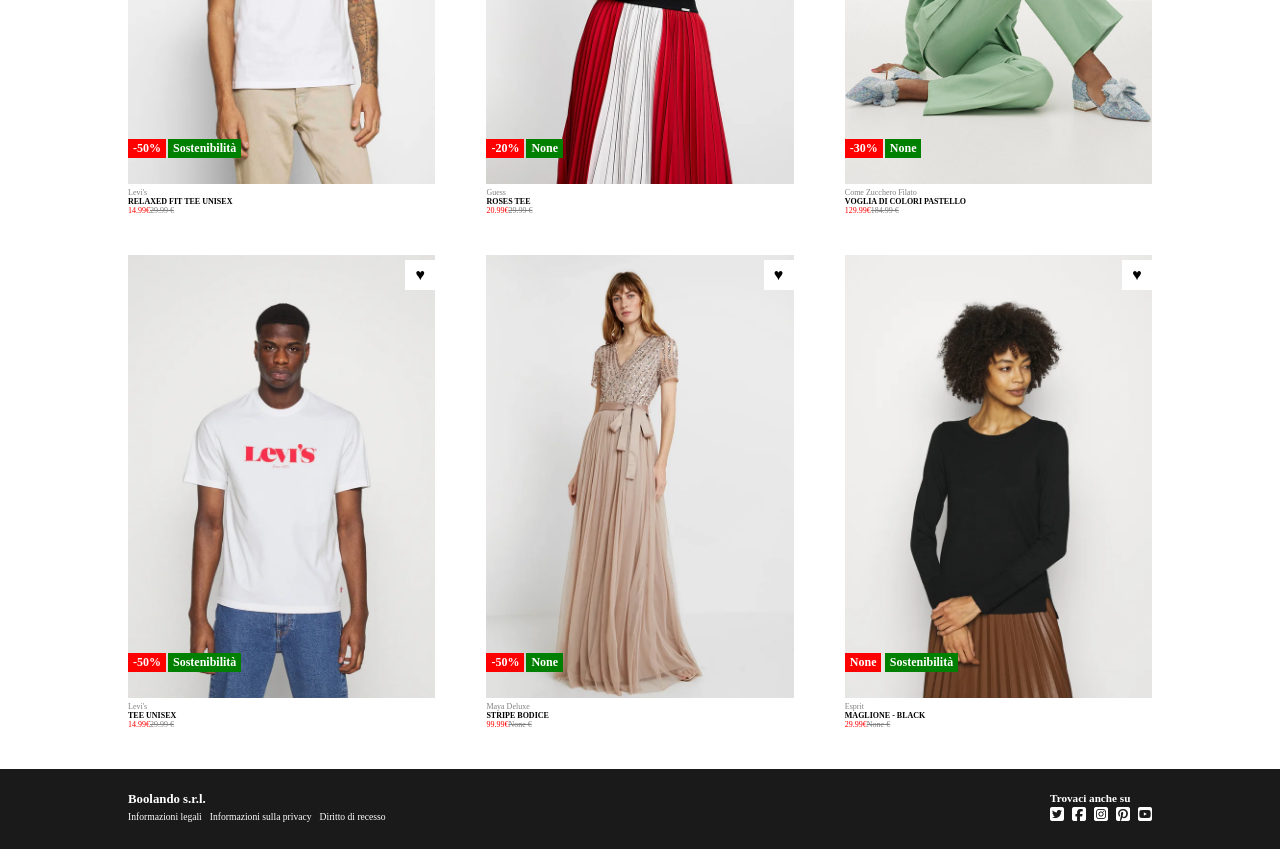
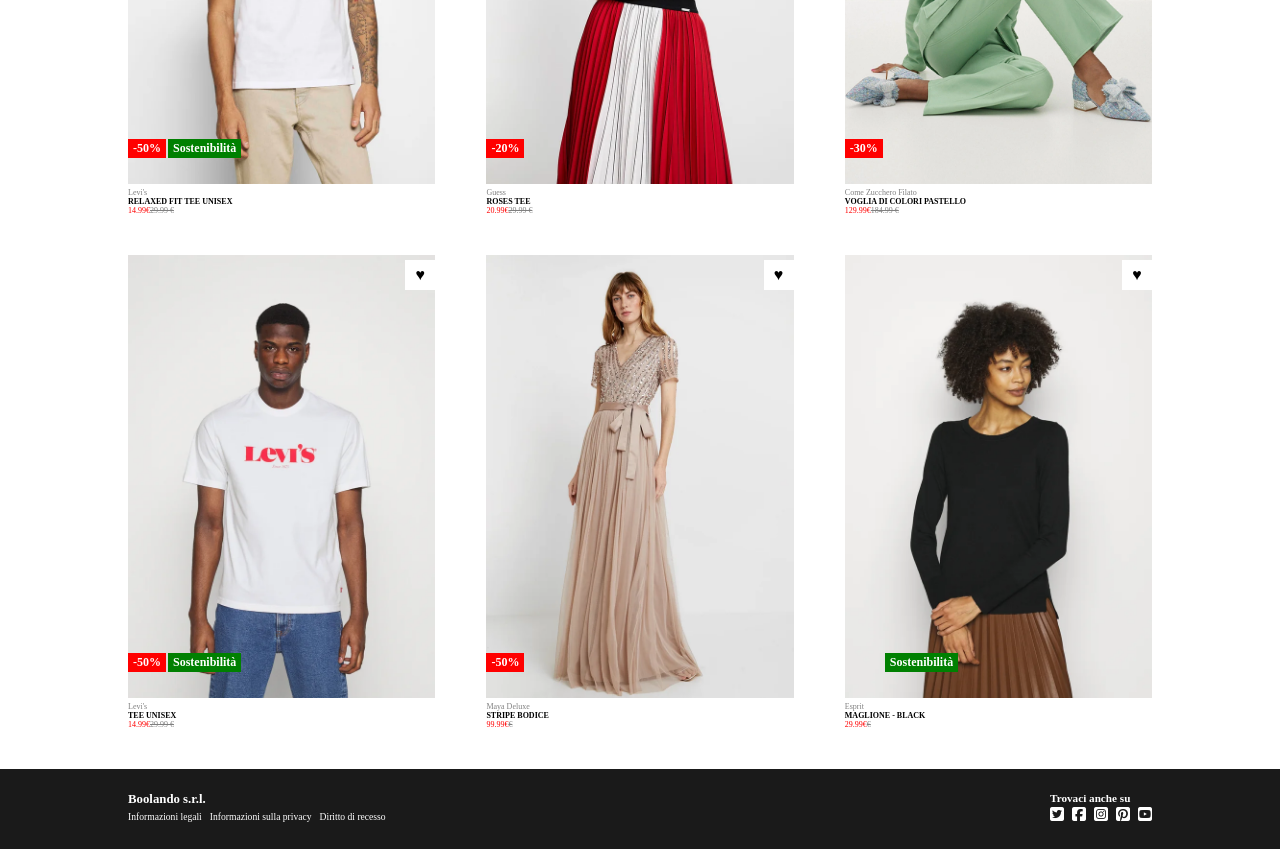
Before and after one commit to Seko461/vite-boolando, a Vue app: page / in a window 1280 px wide. Shown: the part 340-1189 px from the top of the page. Built offline with nearby package versions, Linux system fonts and the light colour scheme.

Commit message:
add ternary condition class to cards

```diff
--- a/src/components/ProductCard.vue
+++ b/src/components/ProductCard.vue
@@ -11,8 +11,8 @@ export default {
             <img class="a" :src="product.imageA" width="100%" alt="">
             <img class="b" :src="product.imageB" width="100%" alt="">
             <div class="heart">&hearts;</div>
-            <div class="discount">{{ product.discount }}</div>
-            <div class="eco">{{ product.eco }}</div>
+            <div class="discount" :class="product.discount === 'None' ? 'no-display' : ''">{{ product.discount }}</div>
+            <div class="eco" :class="product.eco === 'None' ? 'no-display' : ''">{{ product.eco }}</div>
         </div>
         <div class="description">
             <div class="label">{{ product.label }}</div>
@@ -25,4 +25,8 @@ export default {
     </div>
 </template>
 
-<style scoped></style>
+<style scoped>
+.no-display {
+    display: none;
+}
+</style>
--- a/src/info_cards_b.js
+++ b/src/info_cards_b.js
@@ -19,7 +19,7 @@ export const infoCardB = [
         label: "Maya Deluxe",
         title: "STRIPE BODICE",
         finalPrice: 99.99,
-        initialPrice: "None",
+        // initialPrice: "None",
     },
     {
         id: 3,
@@ -30,6 +30,6 @@ export const infoCardB = [
         label: "Esprit",
         title: "MAGLIONE - BLACK",
         finalPrice: 29.99,
-        initialPrice: "None",
+        // initialPrice: "None",
     },
 ]
```
